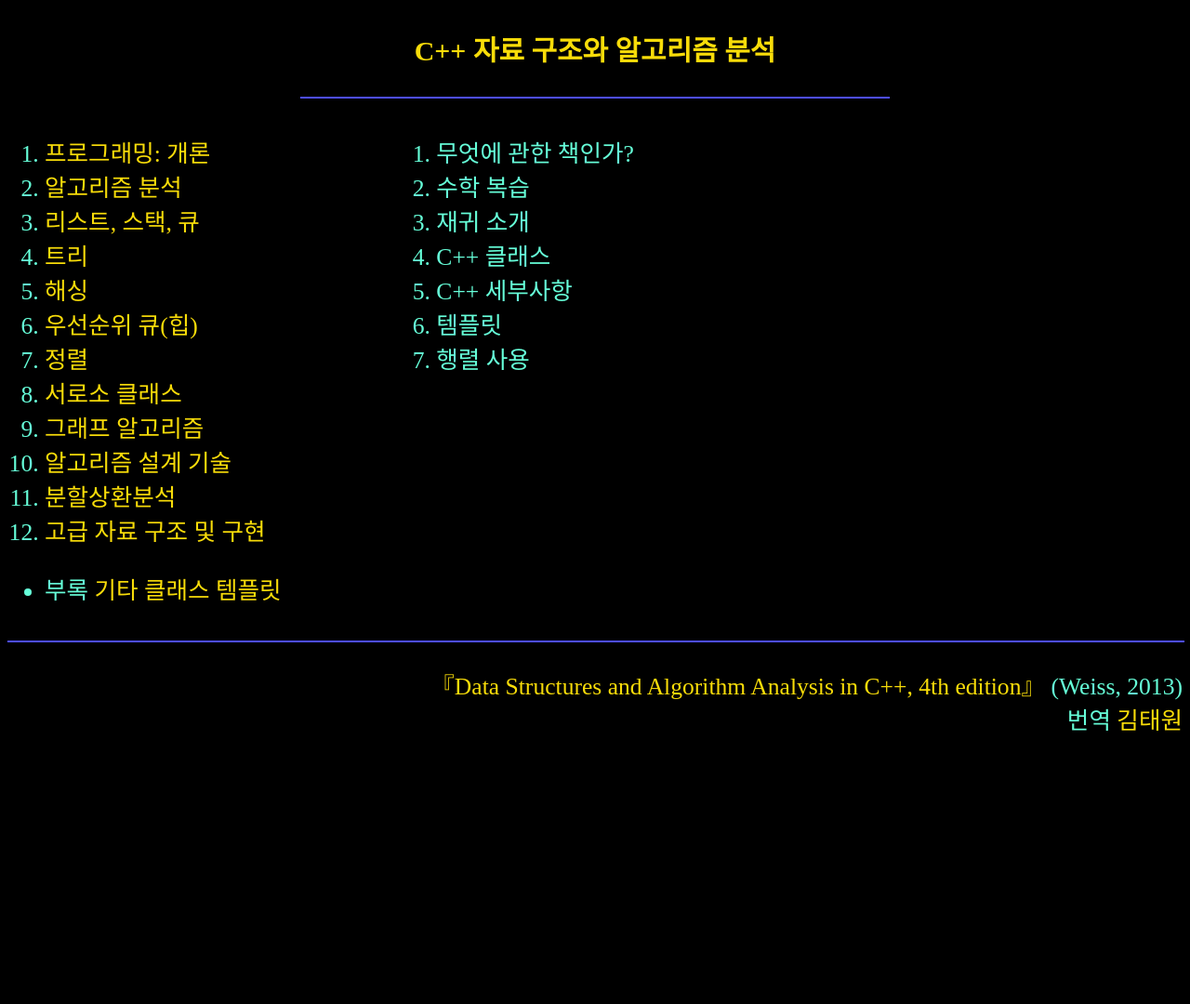
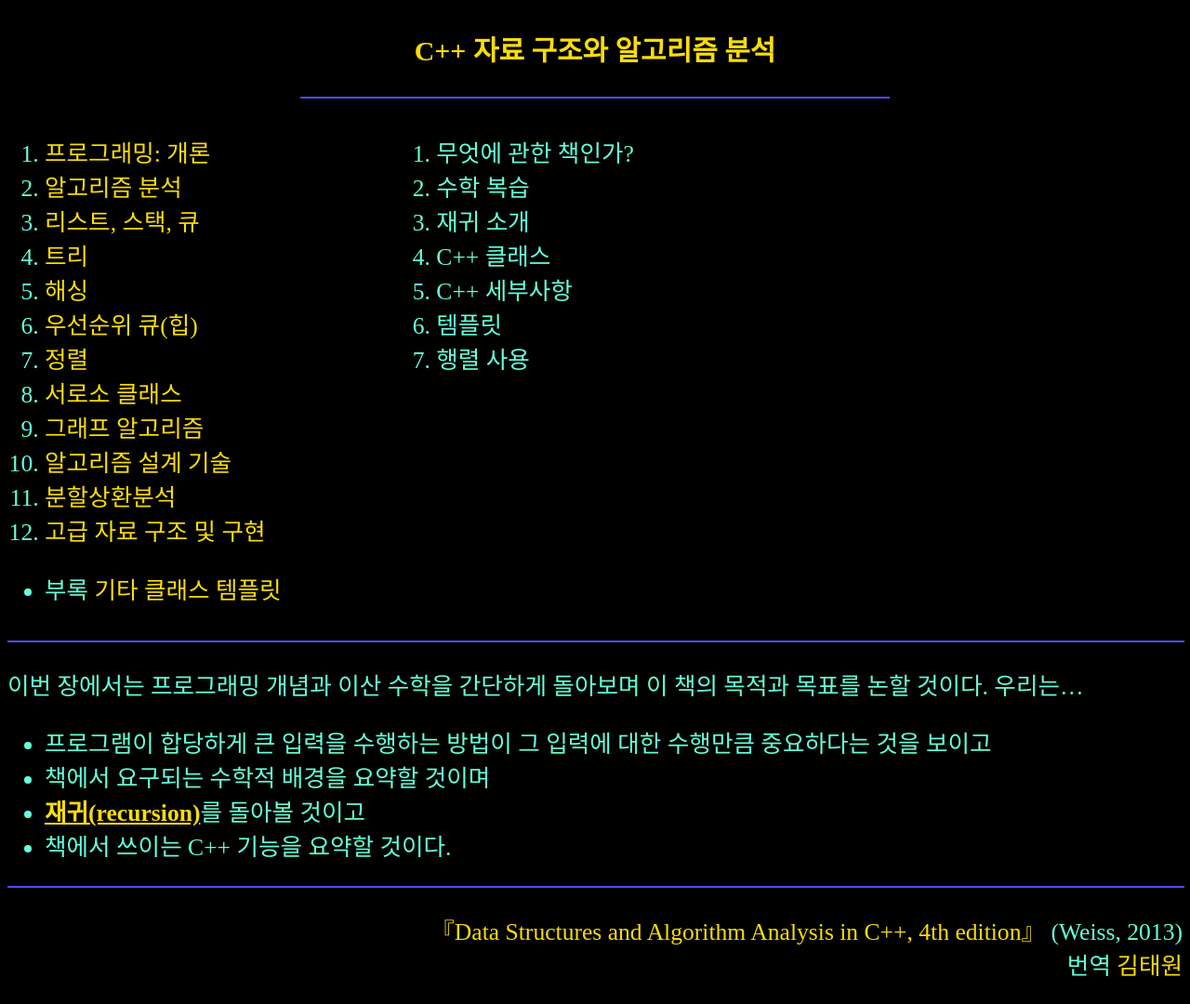
Before and after one commit to SUNBEAMktw/DataStructAlgoAnalCpp, a plain HTML site: page 1/0.html in a window 1280 px wide. Shown: the whole page at 93% size. Before the commit the page ends 816 px from the top, so only its background shows below. Drawn offline with Linux system fonts and the light colour scheme.

Commit message:
Update 0.html

```diff
--- a/1/0.html
+++ b/1/0.html
@@ -55,6 +55,16 @@
 
     <hr width="100%" noshade>
 
+    <p>이번 장에서는 프로그래밍 개념과 이산 수학을 간단하게 돌아보며 이 책의 목적과 목표를 논할 것이다. 우리는…</p>
+<ul>
+<li>프로그램이 합당하게 큰 입력을 수행하는 방법이 그 입력에 대한 수행만큼 중요하다는 것을 보이고</li>
+<li>책에서 요구되는 수학적 배경을 요약할 것이며</li>
+<li><b>재귀(recursion)</b>를 돌아볼 것이고
+<li>책에서 쓰이는 C++ 기능을 요약할 것이다.</li>
+</ul>
+
+    <hr width="100%" noshade>
+
     <p style="text-align:right;">
       <a href="http://www.charleshouserjr.com/Cplus2.pdf">『Data Structures and Algorithm Analysis in C++, 4th edition』</a>
       (Weiss, 2013)
```
